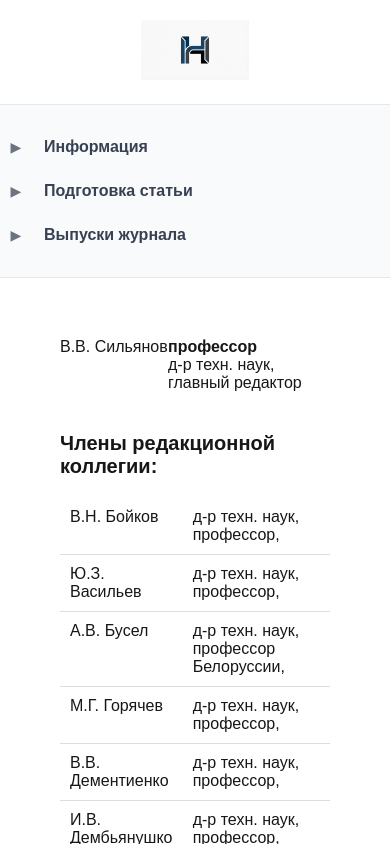
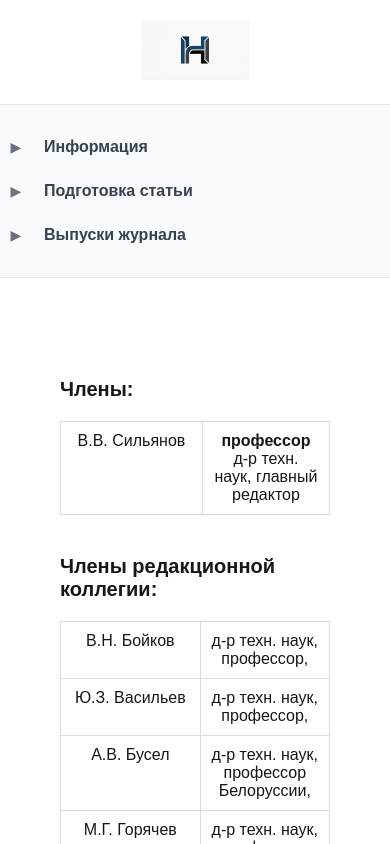
Before and after one commit to ChurchHEllla/scientific-journal, a Next.js app: page /info/editors in a window 390 px wide. Shown: the top 844 px of the page. Built offline with nearby package versions, Linux system fonts and the light colour scheme.

Commit message:
мелкие правки + адаптив экранов

```diff
--- a/src/app/info/address/page.tsx
+++ b/src/app/info/address/page.tsx
@@ -4,6 +4,7 @@ import {addressData} from "@/data/address"
 export default function AddressPage() {
     return (
         <div>
+            <div style={{overflowX: 'auto'}}>
                 <table className={styles.tableBordered}>
                     <thead>
                     <tr style={{ border: '1px solid #ddd' }}>
@@ -31,9 +32,9 @@ export default function AddressPage() {
                     ))}
                     </tbody>
                 </table>
-
+            </div>
             <br />
-
+            <div>
                 <p>{addressData.address}</p>
 
                 {/* 4. Ссылка на сайт */}
@@ -41,5 +42,6 @@ export default function AddressPage() {
                     Перейти на сайт МАДИ
                 </a>
             </div>
+        </div>
     )
 }
--- /dev/null
+++ b/src/app/info/editors/page.module.css
@@ -0,0 +1,12 @@
+.tableBordered {
+    width: 100%;
+    border-collapse: collapse;
+}
+
+.tableBordered td,
+.tableBordered th {
+    border: 1px solid #ddd;
+    padding: 10px;
+    width: 20%;
+    text-align: center;
+}
--- a/src/app/info/editors/page.tsx
+++ b/src/app/info/editors/page.tsx
@@ -1,10 +1,14 @@
 import { editors } from "@data/editors";
-
+import styles from './page.module.css'
 export default function EditorPage() {
     return (
         <div style={{maxWidth: '900px', margin: '0 auto', padding: '20px' }}>
 
-            <table style={{ width: '100%', borderCollapse: 'collapse', marginBottom: '40px' }}>
+            <h2 style={{ fontSize: '20px', fontWeight: 'bold', marginTop: '40px', marginBottom: '20px' }}>
+                Члены:
+            </h2>
+
+            <table className={styles.tableBordered} style={{ width: '100%', borderCollapse: 'collapse', marginBottom: '40px' }}>
                 <tbody>
                 {editors.chiefEditors.map((editor, index) => (
                     <tr key={index}>
@@ -26,7 +30,7 @@ export default function EditorPage() {
                 Члены редакционной коллегии:
             </h2>
 
-            <table style={{ width: '100%', borderCollapse: 'collapse' }}>
+            <table className={styles.tableBordered} style={{ width: '100%', borderCollapse: 'collapse' }}>
                 <tbody style={{border: '1px'}}>
                 {editors.editorialCouncil.map((editor, index) => (
                     <tr key={index} style={{ borderBottom: '1px solid #ddd' }}>
--- a/src/components/JournalArticle/JournalItem.tsx
+++ b/src/components/JournalArticle/JournalItem.tsx
@@ -3,7 +3,6 @@ import {useState} from "react";
 import styles from "./JournalItem.module.css"
 export default function JournalItem({a}: {a: ArticleItem}) {
     const [isOpen, setIsOpen] = useState(false);
-
     return(
        <div>
             <a
--- a/src/models/articles.ts
+++ b/src/models/articles.ts
@@ -20,7 +20,7 @@ export interface ArticleItem {
     articleItemTitle: string;
     authors: Author[];
     abstract: string;
-    keywords: string[];
+    keywords?: string[];
     references: string[];
 
 }
```
Also changed, not shown: src/utils/find_menu_item.ts (+2 -8 lines). Lines whose indentation alone changed are shown as unchanged.
